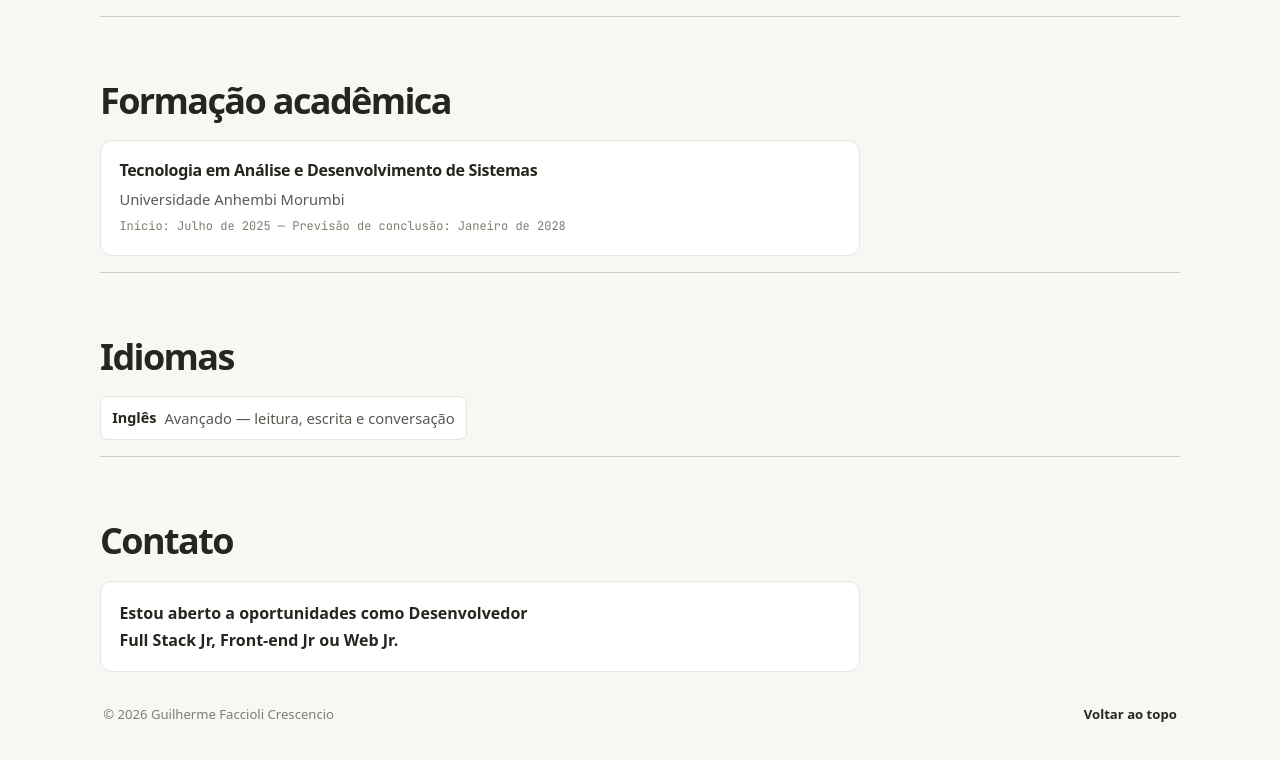
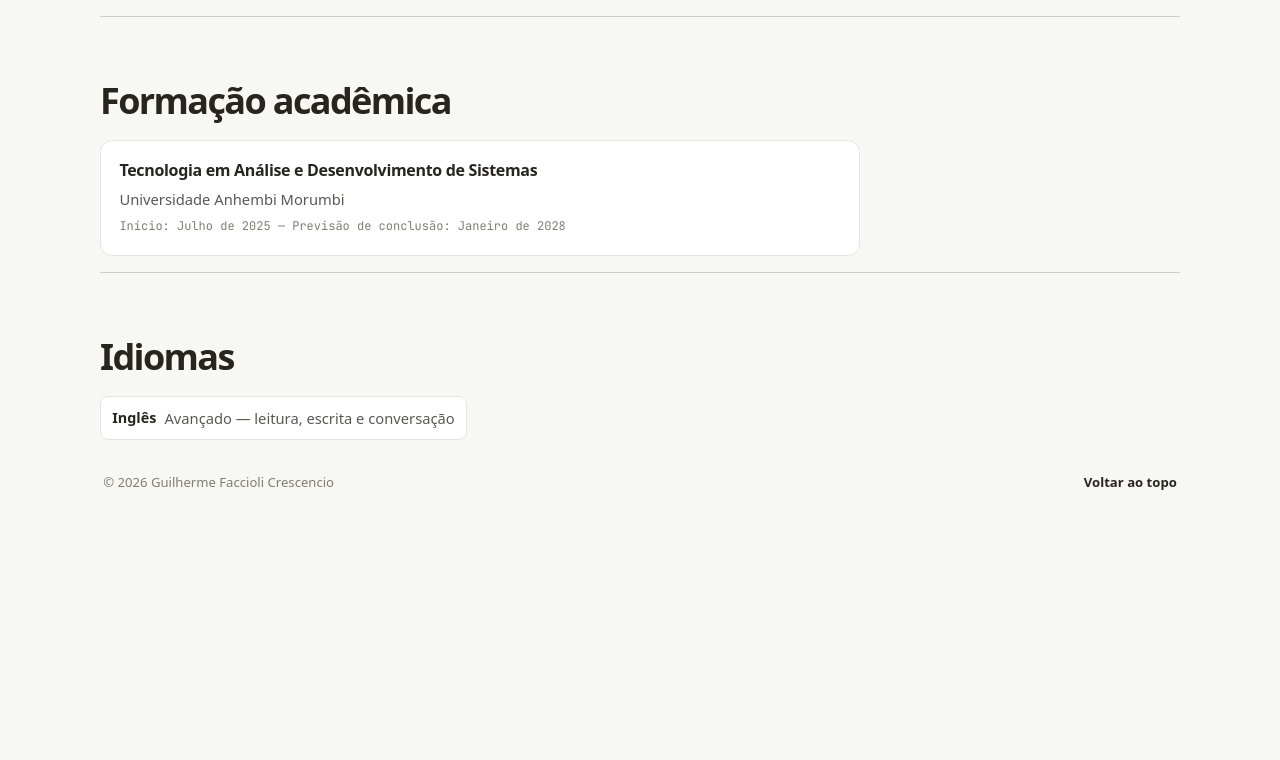
Before and after one commit to GuiFaccioli/meu-curriculo, a React (Vite) app: page / in a window 1280 px wide. Shown: the part 2982-3742 px from the top of the page. After the commit the page ends 3524 px from the top, so only its background shows below. Built offline with nearby package versions, Linux system fonts and the light colour scheme; no server answers.

Commit message:
refactor: remove contact footer section

```diff
--- a/src/App.css
+++ b/src/App.css
@@ -281,8 +281,7 @@ main {
 .skill-category,
 .project-card,
 .experience-card,
-.education-card,
-.contact-band {
+.education-card {
   padding: 1.15rem;
   border: 1px solid var(--hairline);
   border-radius: 12px;
@@ -421,20 +420,6 @@ main {
   font-size: 0.9rem;
 }
 
-.contact-band {
-  display: flex;
-  align-items: center;
-  justify-content: space-between;
-  gap: 1rem;
-  max-width: var(--content-width);
-}
-
-.contact-band p {
-  max-width: 48ch;
-  color: var(--ink);
-  font-weight: 700;
-}
-
 .site-footer {
   display: flex;
   justify-content: space-between;
@@ -506,7 +491,6 @@ button:focus-visible {
     grid-template-columns: 1fr;
   }
 
-  .contact-band,
   .site-footer {
     align-items: flex-start;
     flex-direction: column;
--- a/src/App.tsx
+++ b/src/App.tsx
@@ -131,11 +131,6 @@ function App() {
           <LanguageList items={resumeData.languages} />
         </SectionBlock>
 
-        <SectionBlock id="contato" title="Contato" trackingSectionName="contact">
-          <div className="contact-band">
-            <p>Estou aberto a oportunidades como Desenvolvedor Full Stack Jr, Front-end Jr ou Web Jr.</p>
-          </div>
-        </SectionBlock>
       </main>
 
       <footer className="site-footer">
```
